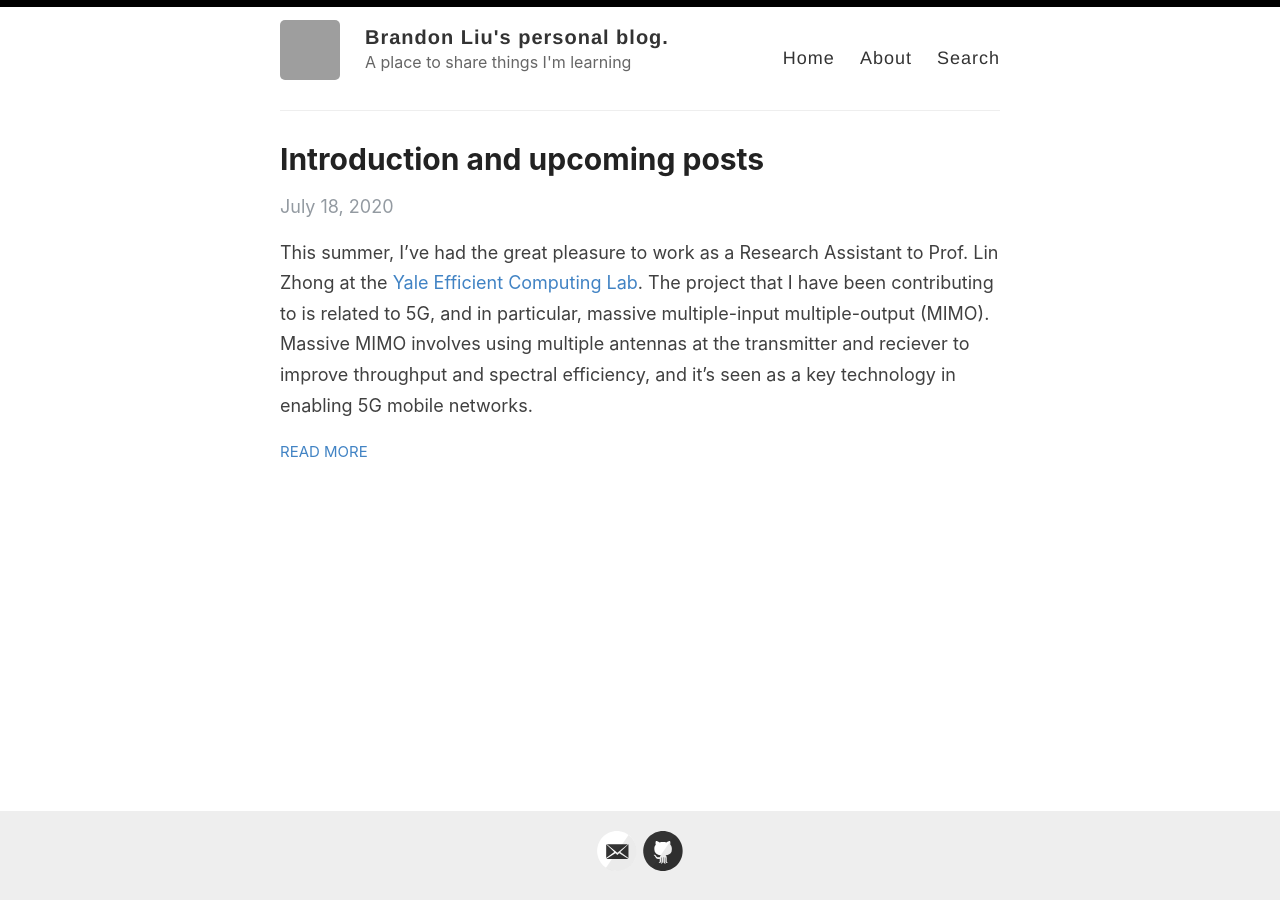
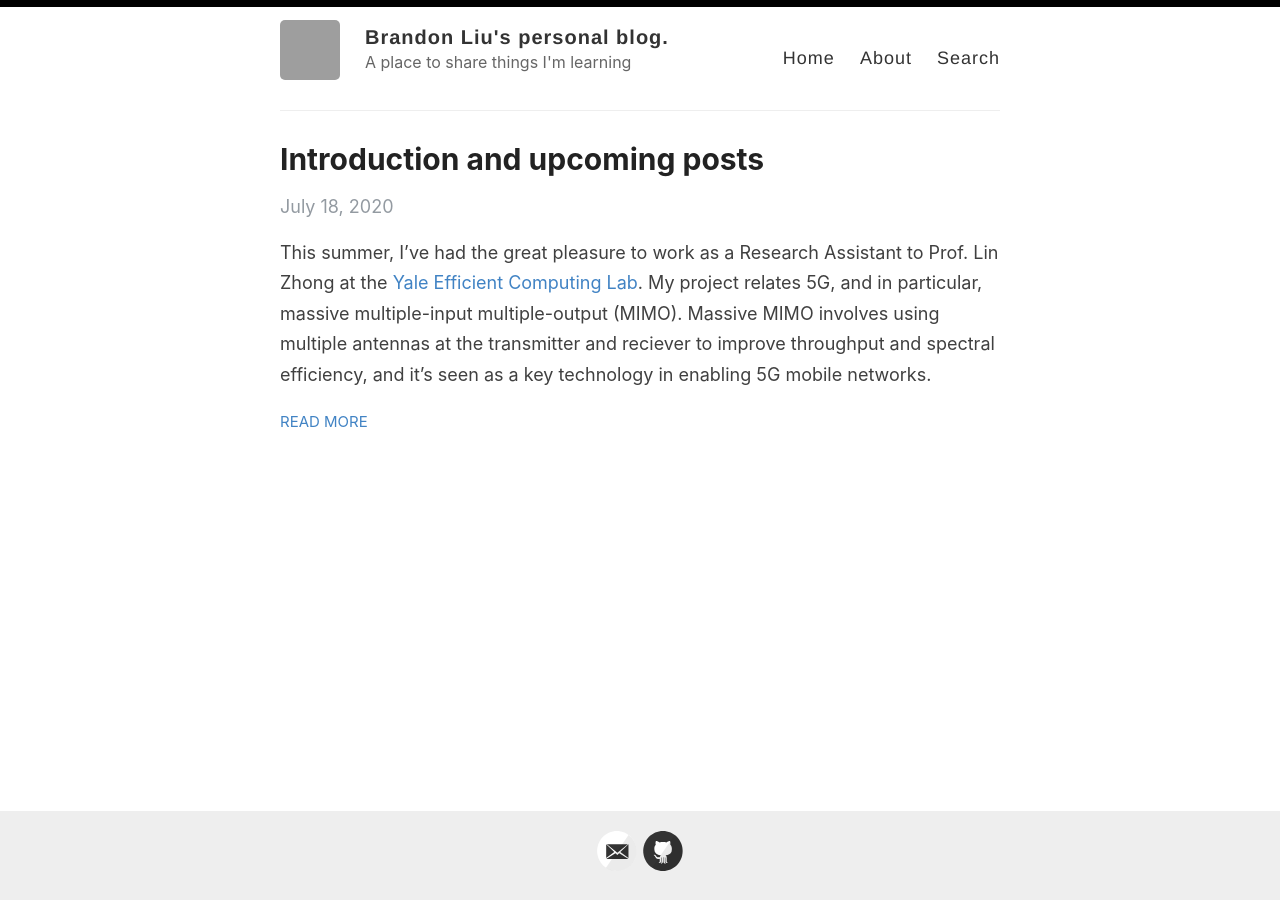
Before and after one commit to liubrandon/liubrandon.github.io, a Jekyll site: the page built from index.html, in a window 1280 px wide. Built offline with Jekyll 4.4.1, drawn with Linux system fonts in a browser that asks for light colours; the list of posts is cut into pages by our own code; grey boxes are pictures that could not be loaded.

Commit message:
Update post 1 lede

```diff
--- a/_posts/2020-07-18-Introduction.md
+++ b/_posts/2020-07-18-Introduction.md
@@ -4,7 +4,7 @@
 categories: [Organization]
 ---
 
-This summer, I've had the great pleasure to work as a Research Assistant to Prof. Lin Zhong at the [Yale Efficient Computing Lab](http://yecl.org/). The project that I have been contributing to is related to 5G, and in particular, massive multiple-input multiple-output (MIMO). Massive MIMO involves using multiple antennas at the transmitter and reciever to improve throughput and spectral efficiency, and it's seen as a key technology in enabling 5G mobile networks.
+This summer, I've had the great pleasure to work as a Research Assistant to Prof. Lin Zhong at the [Yale Efficient Computing Lab](http://yecl.org/). My project relates 5G, and in particular, massive multiple-input multiple-output (MIMO). Massive MIMO involves using multiple antennas at the transmitter and reciever to improve throughput and spectral efficiency, and it's seen as a key technology in enabling 5G mobile networks.
 
 For the last few years, [Jian Ding](https://www.owlnet.rice.edu/~jianding/) has been developing Millipede, a new software approach to real-time massive MIMO baseband processing. Massive MIMO baseband processing is a computationally intensive step in 5G and is typically done by specialized hardware such as [FPGAs](https://en.wikipedia.org/wiki/Field-programmable_gate_array). Because FPGAs are installed per base station, updating the technology (say, for the transition from LTE to 5G) currently involves going to each network tower and physcially replacing hardware — an expensive and slow process.
 
```
